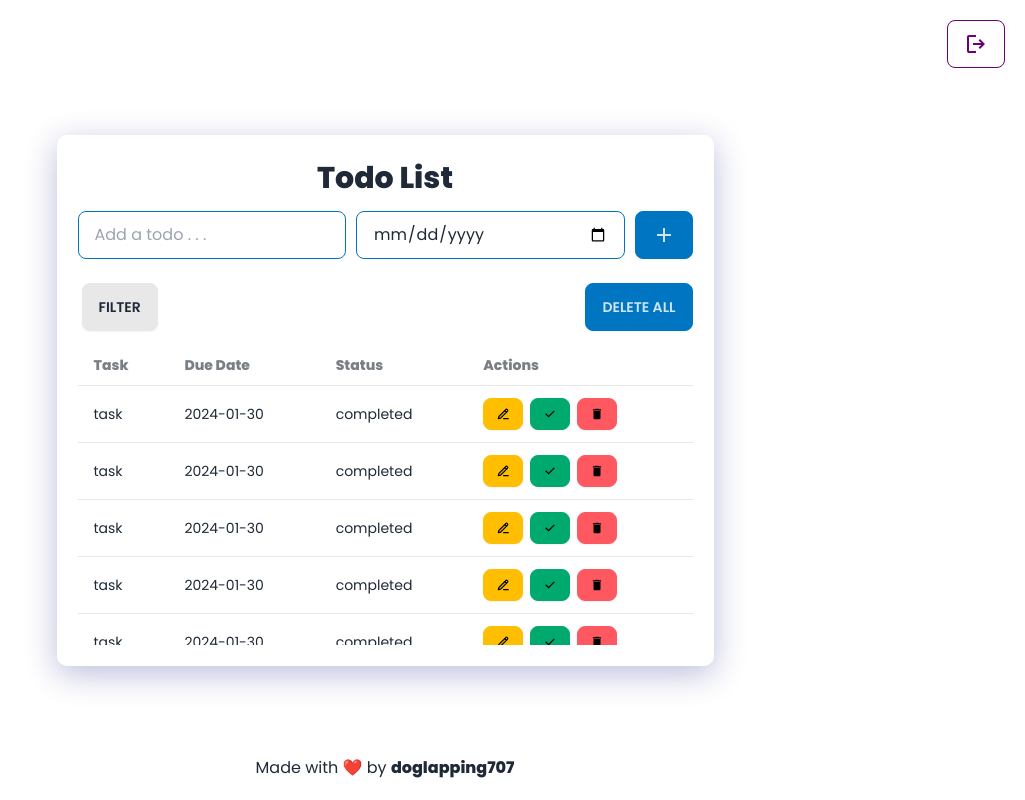
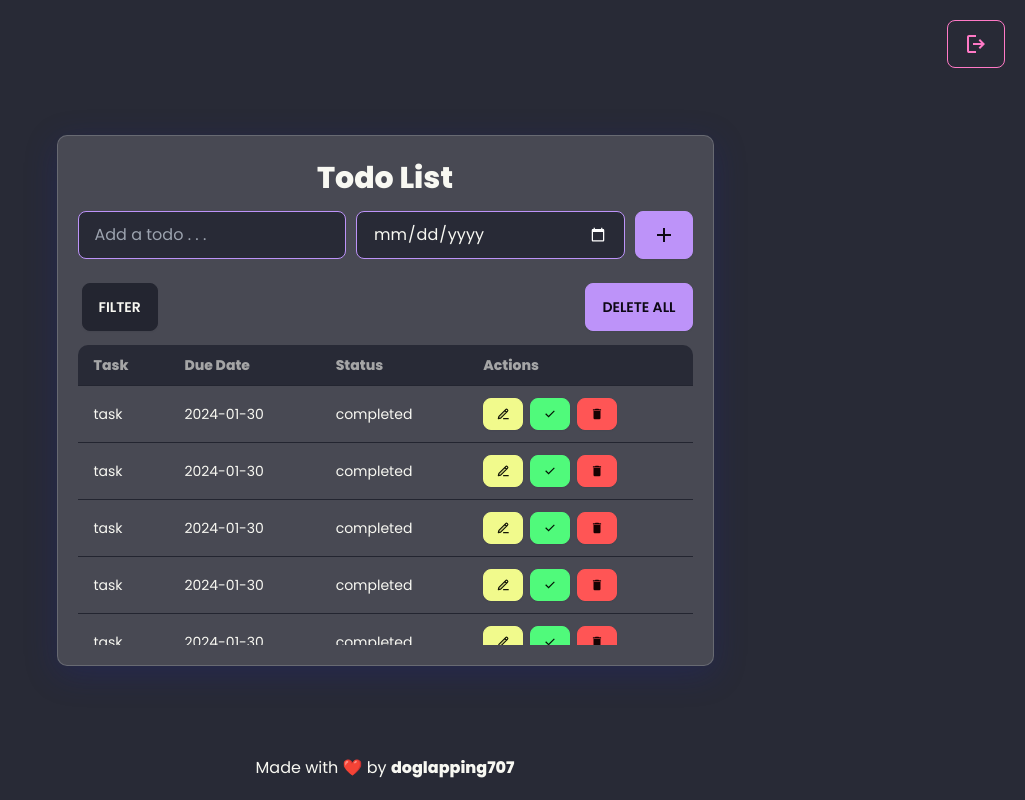
Before and after one commit to doglapping707/todo-app-ts, a React (Vite) app: page / in a window 1280 px wide. Shown: the whole page, without its empty margins (255-1280 px from the left). Built offline with nearby package versions, Linux system fonts and the light colour scheme.

Commit message:
Modify html element, modify tailwind.config

```diff
--- a/src/pages/Home.tsx
+++ b/src/pages/Home.tsx
@@ -46,10 +46,10 @@ function Home() {
                         <table className="table table-pin-rows">
                             <thead>
                                 <tr>
-                                    <td>Task</td>
-                                    <td>Due Date</td>
-                                    <td>Status</td>
-                                    <td>Actions</td>
+                                    <th>Task</th>
+                                    <th>Due Date</th>
+                                    <th>Status</th>
+                                    <th>Actions</th>
                                 </tr>
                             </thead>
                             <tbody>
--- a/src/styles/base/typography.css
+++ b/src/styles/base/typography.css
@@ -5,6 +5,6 @@
     font-weight: 700;
 }
 
-.table :where(thead) :where(td) {
+.table :where(thead) :where(th) {
     font-size: 14px;
 }
--- a/tailwind.config.ts
+++ b/tailwind.config.ts
@@ -16,6 +16,6 @@ export default {
   },
   plugins: [require("daisyui")],
   daisyui: {
-    themes: ["fantasy"],
+    themes: ["dracula"],
   },
 } satisfies Config
```
